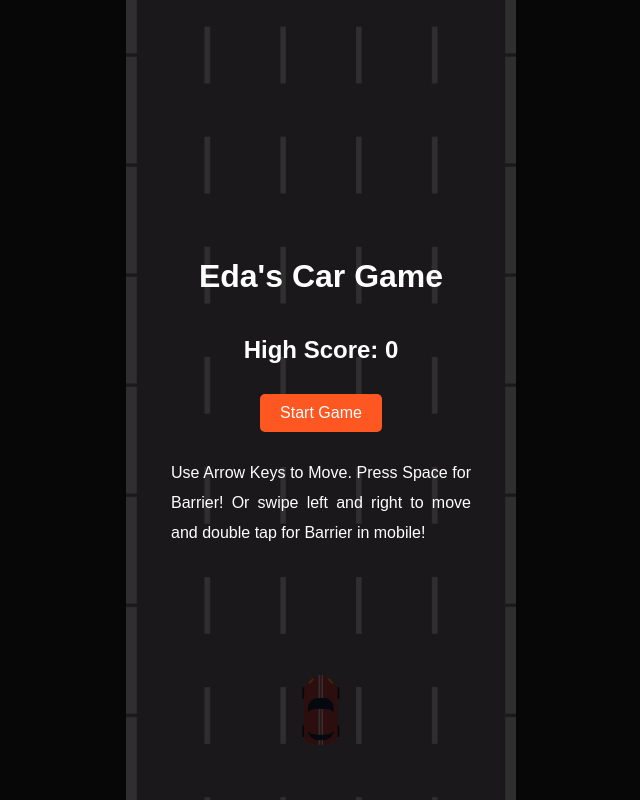
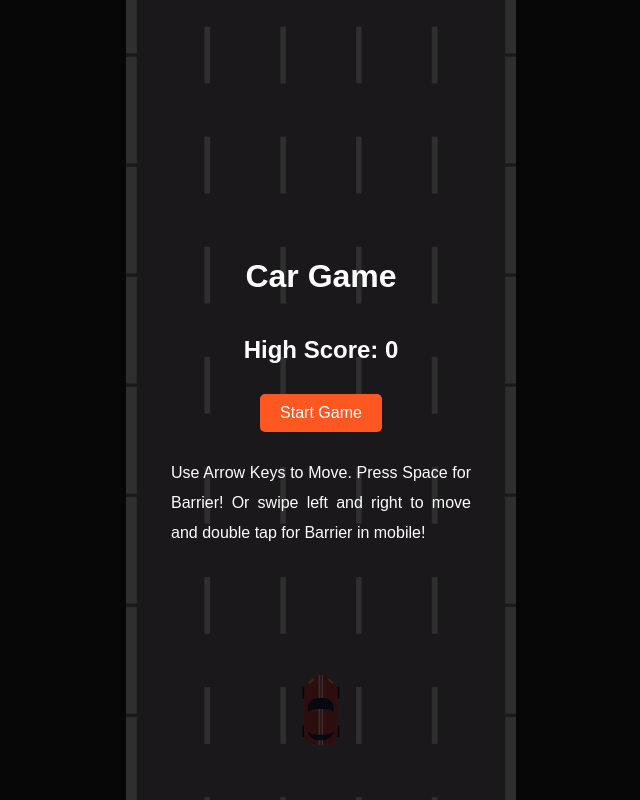
Before and after one commit to ReiHajderaj/Eda-sCarGame, a plain HTML site: page index.html in a window 1280 px wide. Shown: the whole page, without its empty margins (319-959 px from the left). Drawn offline with Linux system fonts and the light colour scheme.

Commit message:
Update index.html

```diff
--- a/index.html
+++ b/index.html
@@ -3,14 +3,14 @@
 <head>
   <meta charset="UTF-8">
   <meta name="viewport" content="width=device-width, initial-scale=1.0">
-  <title>Eda's Car Game</title>
+  <title>Car Game</title>
   <link rel="stylesheet" href="styles.css">
   <link rel="icon" href="assets/icon.png" type="image/png">
 </head>
 <body>
   <!-- Start Menu -->
   <div id="start-menu">
-    <h1>Eda's Car Game</h1>
+    <h1>Car Game</h1>
 
     <h2 id="high-score">High-Score: </h2>
     <button id="start-btn">Start Game</button>
```
